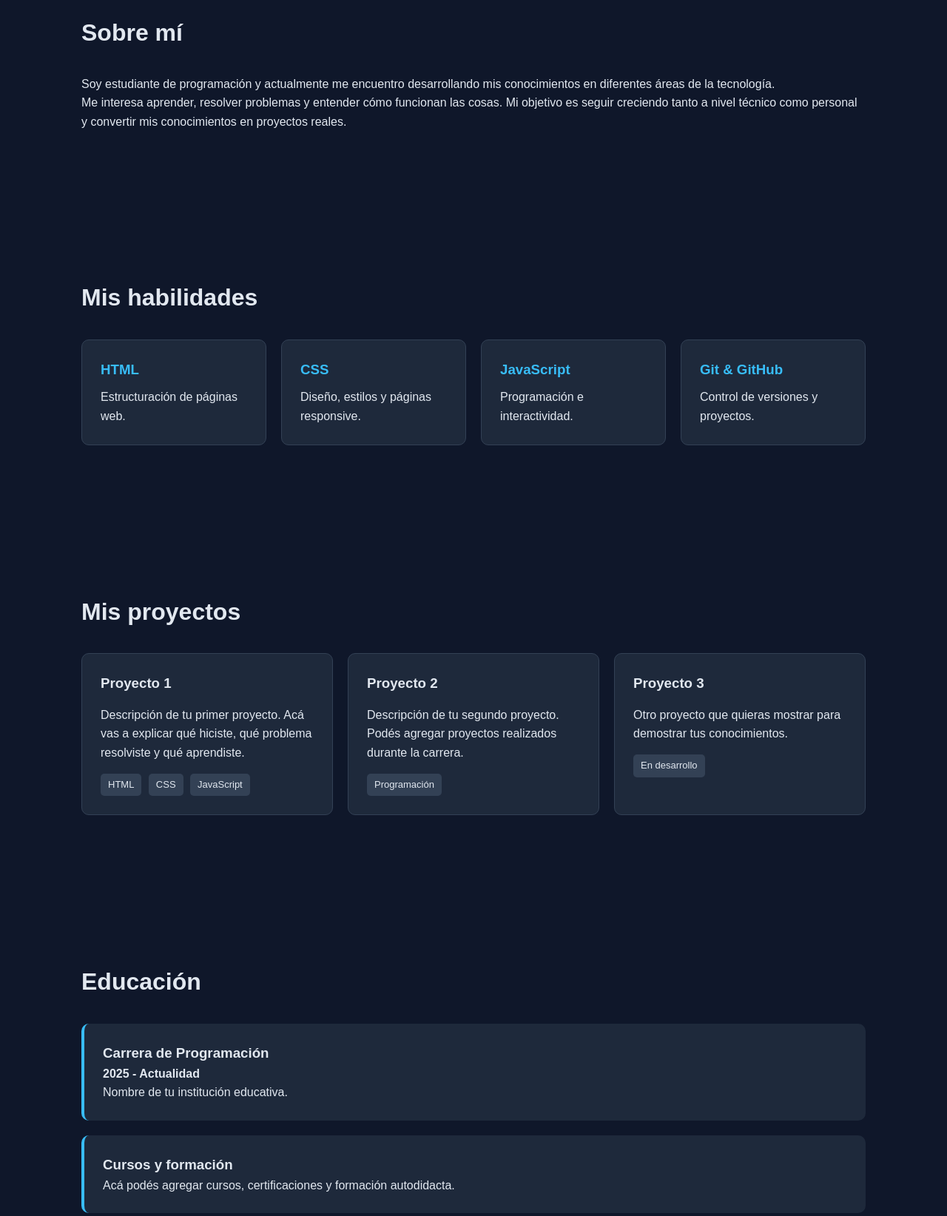
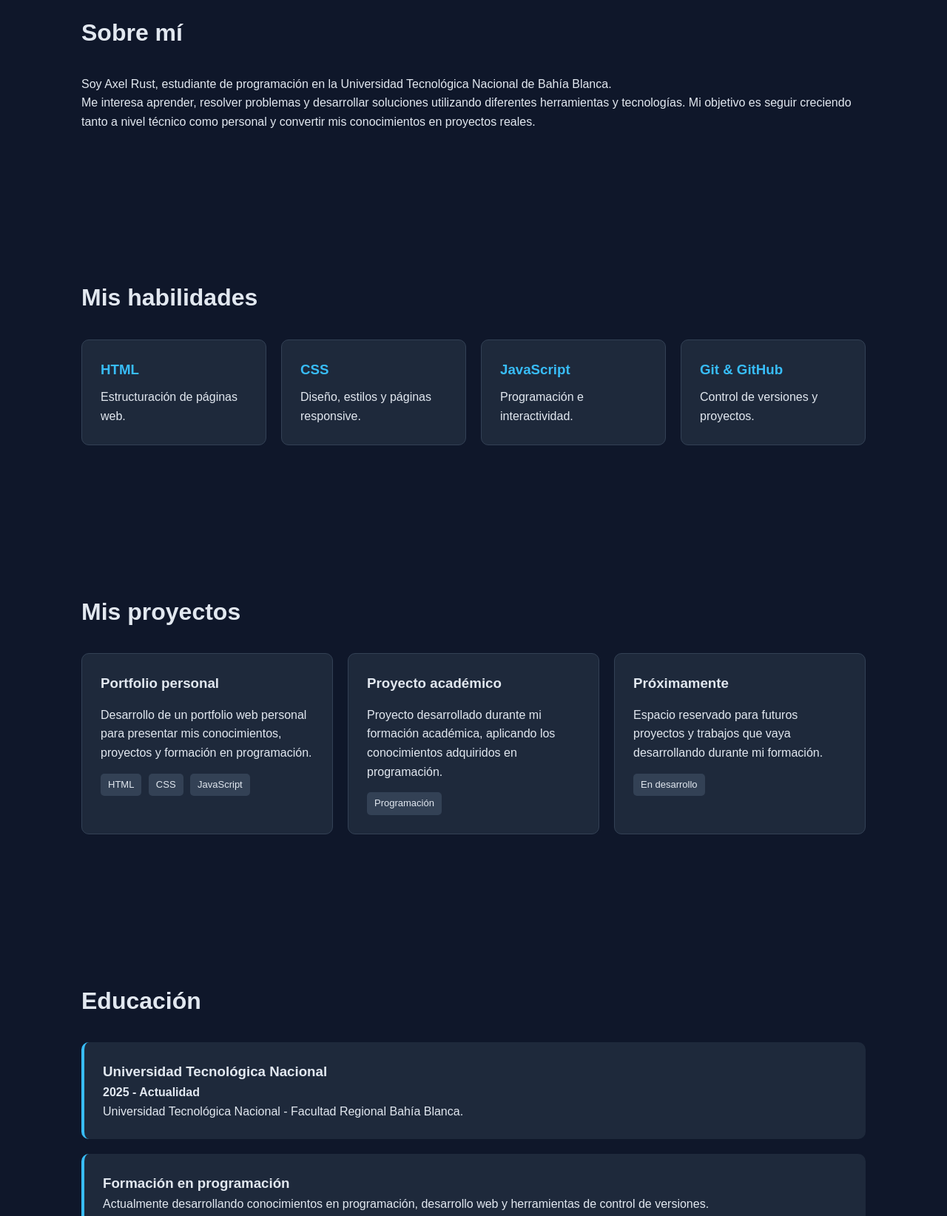
Before and after one commit to axelrust26-glitch/Portafolio, a plain HTML site: page index.html in a window 1280 px wide. Shown: the part 880-2524 px from the top of the page at 74% size. Drawn offline with Linux system fonts and the light colour scheme.

Commit message:
portfolio Axel Rust

```diff
--- a/index.html
+++ b/index.html
@@ -4,7 +4,7 @@
     <meta charset="UTF-8">
     <meta name="viewport" content="width=device-width, initial-scale=1.0">
 
-    <title>Portfolio | Tu Nombre</title>
+    <title>Portfolio | Axel Rust</title>
 
     <link rel="stylesheet" href="style.css">
 </head>
@@ -34,7 +34,7 @@
 
             <p class="saludo">Hola, soy</p>
 
-            <h1>Tu Nombre</h1>
+            <h1>Axel Rust</h1>
 
             <h2>Estudiante de Programación</h2>
 
@@ -58,16 +58,15 @@
             <h2>Sobre mí</h2>
 
             <p>
-                Soy estudiante de programación y actualmente me encuentro
-                desarrollando mis conocimientos en diferentes áreas de la
-                tecnología.
+                Soy Axel Rust, estudiante de programación en la Universidad
+                Tecnológica Nacional de Bahía Blanca.
             </p>
 
             <p>
-                Me interesa aprender, resolver problemas y entender cómo
-                funcionan las cosas. Mi objetivo es seguir creciendo tanto
-                a nivel técnico como personal y convertir mis conocimientos
-                en proyectos reales.
+                Me interesa aprender, resolver problemas y desarrollar
+                soluciones utilizando diferentes herramientas y tecnologías.
+                Mi objetivo es seguir creciendo tanto a nivel técnico como
+                personal y convertir mis conocimientos en proyectos reales.
             </p>
 
         </section>
@@ -114,12 +113,11 @@
 
                 <article class="proyecto">
 
-                    <h3>Proyecto 1</h3>
+                    <h3>Portfolio personal</h3>
 
                     <p>
-                        Descripción de tu primer proyecto.
-                        Acá vas a explicar qué hiciste,
-                        qué problema resolviste y qué aprendiste.
+                        Desarrollo de un portfolio web personal para presentar
+                        mis conocimientos, proyectos y formación en programación.
                     </p>
 
                     <span>HTML</span>
@@ -131,12 +129,11 @@
 
                 <article class="proyecto">
 
-                    <h3>Proyecto 2</h3>
+                    <h3>Proyecto académico</h3>
 
                     <p>
-                        Descripción de tu segundo proyecto.
-                        Podés agregar proyectos realizados
-                        durante la carrera.
+                        Proyecto desarrollado durante mi formación académica,
+                        aplicando los conocimientos adquiridos en programación.
                     </p>
 
                     <span>Programación</span>
@@ -146,11 +143,11 @@
 
                 <article class="proyecto">
 
-                    <h3>Proyecto 3</h3>
+                    <h3>Próximamente</h3>
 
                     <p>
-                        Otro proyecto que quieras mostrar
-                        para demostrar tus conocimientos.
+                        Espacio reservado para futuros proyectos y trabajos
+                        que vaya desarrollando durante mi formación.
                     </p>
 
                     <span>En desarrollo</span>
@@ -169,14 +166,14 @@
 
             <div class="educacion-item">
 
-                <h3>Carrera de Programación</h3>
+                <h3>Universidad Tecnológica Nacional</h3>
 
                 <p>
                     <strong>2025 - Actualidad</strong>
                 </p>
 
                 <p>
-                    Nombre de tu institución educativa.
+                    Universidad Tecnológica Nacional - Facultad Regional Bahía Blanca.
                 </p>
 
             </div>
@@ -184,11 +181,11 @@
 
             <div class="educacion-item">
 
-                <h3>Cursos y formación</h3>
+                <h3>Formación en programación</h3>
 
                 <p>
-                    Acá podés agregar cursos, certificaciones
-                    y formación autodidacta.
+                    Actualmente desarrollando conocimientos en programación,
+                    desarrollo web y herramientas de control de versiones.
                 </p>
 
             </div>
@@ -208,15 +205,15 @@
 
             <div class="contactos">
 
-                <a href="https://github.com/" target="_blank">
+                <a href="https://github.com/axelrust26" target="_blank">
                     GitHub
                 </a>
 
-                <a href="https://www.linkedin.com/" target="_blank">
+                <a href="https://www.linkedin.com/in/axel-rust/" target="_blank">
                     LinkedIn
                 </a>
 
-                <a href="mailto:tuemail@email.com">
+                <a href="mailto:axelrust26@gmail.com">
                     Email
                 </a>
 
@@ -231,7 +228,7 @@
     <footer>
 
         <p>
-            © 2026 Tu Nombre · Portfolio de Programación
+            © 2026 Axel Rust · Portfolio de Programación
         </p>
 
     </footer>
```
